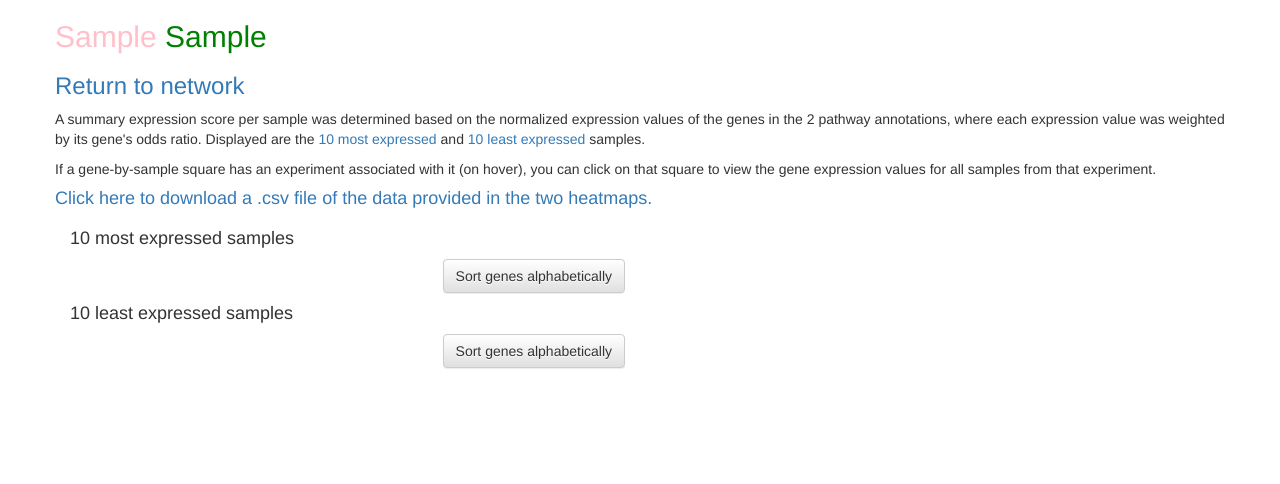
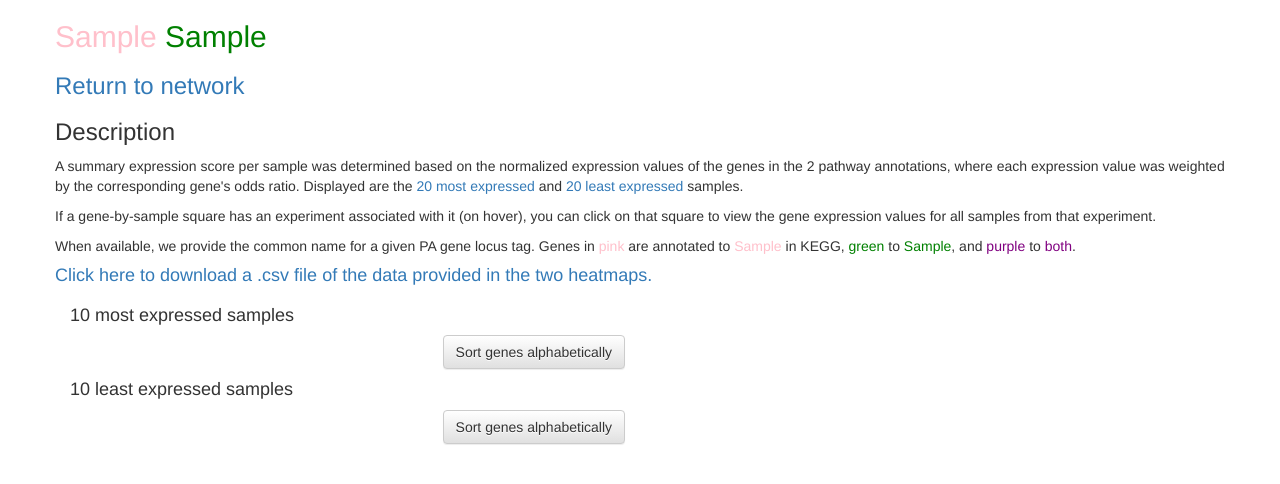
Before and after one commit to kathyxchen/PathCORE-demo, a Flask app: template templates/edge_samples.html in a window 1280 px wide. Shown: the top 484 px of the page. Run offline with Flask 2, Linux system fonts and the light colour scheme; the template is opened without the code that fills it: most values are stand-ins (such as "Sample title", 1, 10 or a date in 2020); some libraries are stand-ins or nearby versions.

Commit message:
fixed a bug in the alphabetical heatmap update

```diff
--- a/templates/edge_samples.html
+++ b/templates/edge_samples.html
@@ -22,6 +22,10 @@ integrity="sha384-Tc5IQib027qvyjSMfHjOMaLkfuWVxZxUPnCJA7l2mCWNIpG9mGCD8wGNIcPD7T
 .pw2 {
    color: green;
 }
+
+.both {
+    color: purple;
+}
 </style>
 </head>
 <body>
@@ -29,16 +33,23 @@ integrity="sha384-Tc5IQib027qvyjSMfHjOMaLkfuWVxZxUPnCJA7l2mCWNIpG9mGCD8wGNIcPD7T
         <div class="row">
             <h2><span class="pw1">{{pw1}}</span> <span class="pw2">{{pw2}}</span></h2>
         <h3><a href="{{ url_for('pathcore_network') }}">Return to network</a></h3>
+        <h3>Description</h3>
         <p>
             A summary expression score per sample was determined based on
             the normalized expression values of the genes in the 2 pathway annotations,
-            where each expression value was weighted by its gene's odds ratio.
-            Displayed are the <a href="#most-expressed-samples">10 most expressed</a>
-            and <a href="#least-expressed-samples">10 least expressed</a> samples.
+            where each expression value was weighted by the corresponding gene's odds ratio.
+            Displayed are the <a href="#most-expressed-samples">20 most expressed</a>
+            and <a href="#least-expressed-samples">20 least expressed</a> samples.
         </p>
         <p>
             If a gene-by-sample square has an experiment associated with it (on hover), you can click on
             that square to view the gene expression values for all samples from that experiment.
+        </p>
+        <p>
+            When available, we provide the common name for a given PA gene locus tag. Genes in
+            <span class="pw1">pink</span> are annotated to <span class="pw1">{{pw1}}</span> in KEGG,
+            <span class="pw2">green</span> to <span class="pw2">{{pw2}}</span>,
+            and <span class="both">purple</span> to <span class="both">both</span>.
         </p>
         <h4><a href="{{ url_for('edge_excel_file', edge_pws=pw1 + '&' + pw2) }}">
                 Click here to download a .csv file of the data provided in the two heatmaps.
@@ -132,10 +143,21 @@ function rearrange_by_indices(arr, index_arr) {
 
 function rearrange_heatmap_indices(heatmap_data, index_arr) {
     var rearranged_heatmap_data = [];
+    var heatmap_cells_obj = {};
+
     for (var i = 0; i < heatmap_data.length; i++) {
-        var heatmap_obj = heatmap_data[i];
-        var pos = heatmap_obj["target_index"];
-        heatmap_obj["target_index"] = index_arr[pos];
+        var cell = heatmap_data[i];
+        var key = cell.source_index + " " + cell.target_index;
+        heatmap_cells_obj[key] = cell.value;
+    }
+
+    for (var i = 0; i < heatmap_data.length; i++) {
+        var heatmap_obj = {};
+        heatmap_obj["source_index"] = heatmap_data[i]["source_index"];
+        var current_gene_pos = heatmap_data[i]["target_index"];
+        heatmap_obj["target_index"] = heatmap_data[i]["target_index"];
+        var value = heatmap_cells_obj[heatmap_obj.source_index + " " + index_arr[current_gene_pos]];
+        heatmap_obj["value"] = value;
         rearranged_heatmap_data.push(heatmap_obj);
     }
     return rearranged_heatmap_data;
@@ -155,11 +177,6 @@ function replace_with_alphabetical(copy_data) {
         "oddsratios": rearrange_by_indices(copy_data["oddsratios"], msorted_genes.sortIndices)
     };
     return copy_data;
-}
-
-function replace_with_groupby_experiments(copy_data) {
-    var msorted_genes = index_sort(copy_data["source_structures"]);
-
 }
 
 copy_most = replace_with_alphabetical(copy_most);
@@ -267,14 +284,12 @@ function append_heatmap(div_id, data, color, min, max) {
                  "Abx marker, auxotrophy",
                  "Additional Notes (markers)", "EXPT SUMMARY",
                  "Gene-to-edge odds ratio"];
-    // Construct the heatmap and its axes. The data supplied to this method
-    // is an array of source-target volume values.
+
     function build_heatmap(data, chart_width, chart_height) {
 
         // This group will hold all of the rectangles within the heatmap.
         var cell_group = svg.append("g");
 
-        // Make a rectangle for each source-target projection volume value.
         var rects = cell_group.selectAll(".cell")
             .data(data.both_data)
             .enter().append("rect")
@@ -302,17 +317,6 @@ function append_heatmap(div_id, data, color, min, max) {
                     }
                 }
                 metadata_html += "</tbody>";
-
-                /*
-                var build_html = "";
-                build_html = "<p class='font-weight-bold font-italic'>" + sample_name + "<br />" +
-                    data.target_structures[d.target_index] + "</p>" +
-                    "<p class='font-weight-normal'>" + "<strong>expression value:</strong> " +
-                    Math.ceil(d.value * 1000.0) / 1000.0 +
-                    "<br />" + "<strong>odds ratio:</strong> " +
-                    Math.ceil(data.oddsratios[d.target_index] * 1000.0) / 1000.0 + "</p>" +
-                    "<p>" + metadata_html + "</p>";
-                */
                 meta_container.html(metadata_html);
                 if (metadata_html.length != 0) {
                     d3.select(this)
@@ -348,6 +352,8 @@ function append_heatmap(div_id, data, color, min, max) {
                     return "pink";
                 } else if (owner == 1) {
                     return "green";
+                } else {
+                    return "purple";
                 }
            })
            .text(function(d) { return d; });
```
